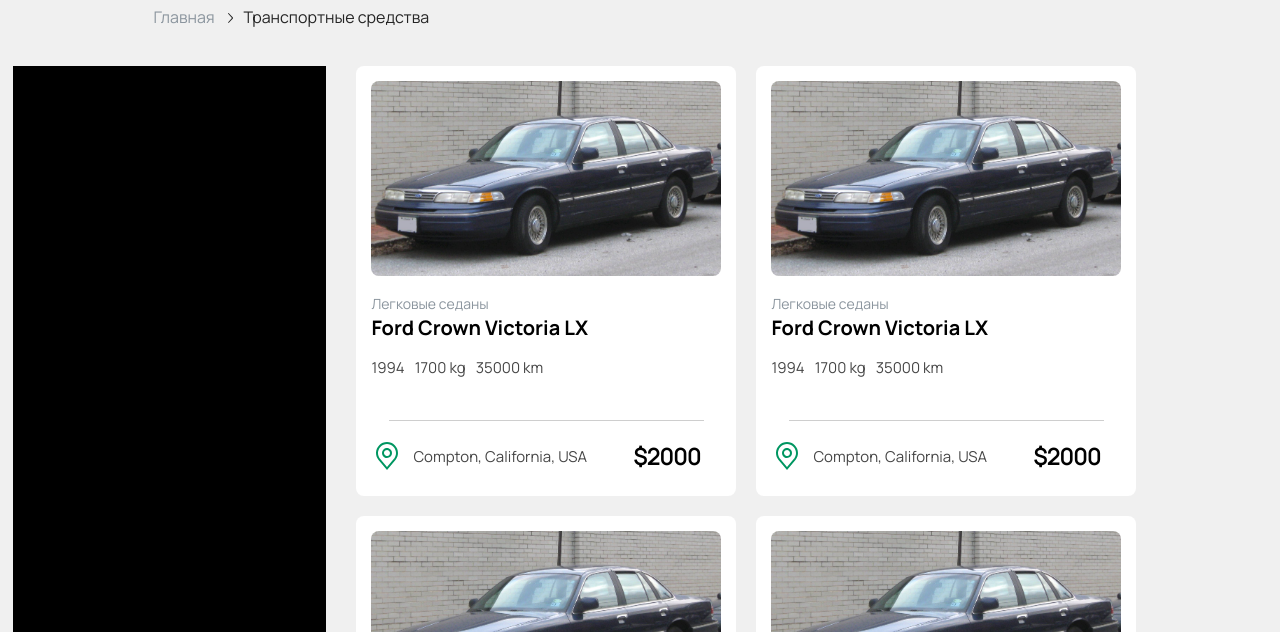
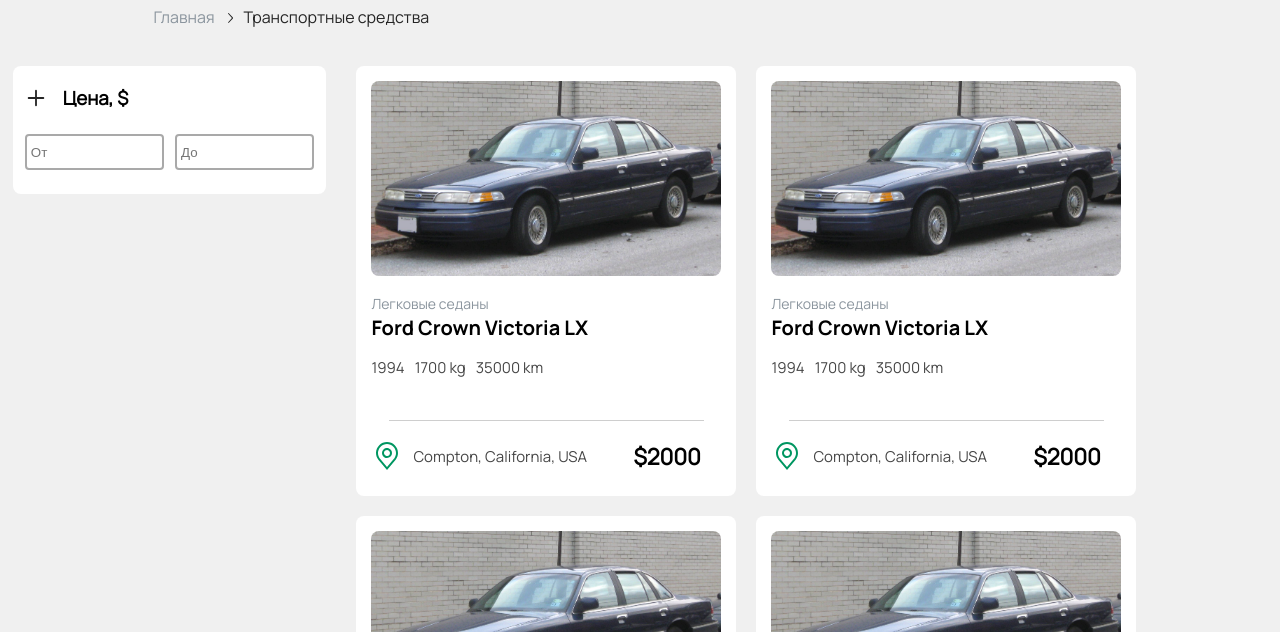
Before and after one commit to KrutelykyTeam/Novo, a plain HTML site: page index.html in a window 1280 px wide. Shown: the part 96-728 px from the top of the page. Drawn offline with Linux system fonts and the light colour scheme.

Commit message:
Update 07.08.2024 19:56

```diff
--- a/index.html
+++ b/index.html
@@ -39,7 +39,19 @@
 
         <div class="main-left">
             <div class="filters">
-                <div class="price"></div>
+                <div class="price">
+                    <div class="filters_preview">
+                        <img src="./img/plus.svg" alt="">
+                        <h3>Цена, $</h3>
+                    </div>
+                    <div class="filters_option">
+                        <div class="flexbox space-between">
+                            <input type="number" name="" id="" placeholder="От">
+                            <input type="number" name="" id="" placeholder="До">
+
+                        </div>
+                    </div>
+                </div>
             </div>
         </div>
 
--- a/style.css
+++ b/style.css
@@ -125,7 +125,45 @@
 }
 .main-left{
     width: 25%;
-    background: #000;
+}
+.filters{
+    background: #ffffff;
+    border-radius: .5em;
+}
+.filters_preview{
+    height: 7vh;
+    display:  flex;
+    align-items: center;
+    gap: 2vh;
+    padding: 1.5vh;
+    padding-top: .5vh;
+    padding-bottom: .5vh;
+}
+.filters_option{
+    height: 7vh;
+    align-items: center;
+    padding: 1.5vh;
+    padding-top: .5vh;
+    padding-bottom: .5vh;
+}
+.filters_option input[type="number"]{
+    width: 44%;
+    height: 24px;
+    padding: .5vh;
+    border: 2px solid #a9a9a9;
+    border-radius: .5vh;
+}
+.filters_option input[type="number"]:focus{
+    border: 2px solid #252525;
+}
+.filters_option input[type="number"]::-webkit-outer-spin-button, .filters_option input[type="number"]::-webkit-inner-spin-button{
+    -webkit-appearance: none;
+    margin: 0;
+}
+
+.filters_preview > img{
+    width: 22px;
+    height: 22px;
 }
 .main-right{
     width: 800px;
@@ -251,3 +289,6 @@
 .flexbox{
     display: flex;
 }
+.space-between{
+    justify-content: space-between;
+}
```
Also changed, not shown: img/plus.svg (added), script.js (line endings or trailing spaces).
